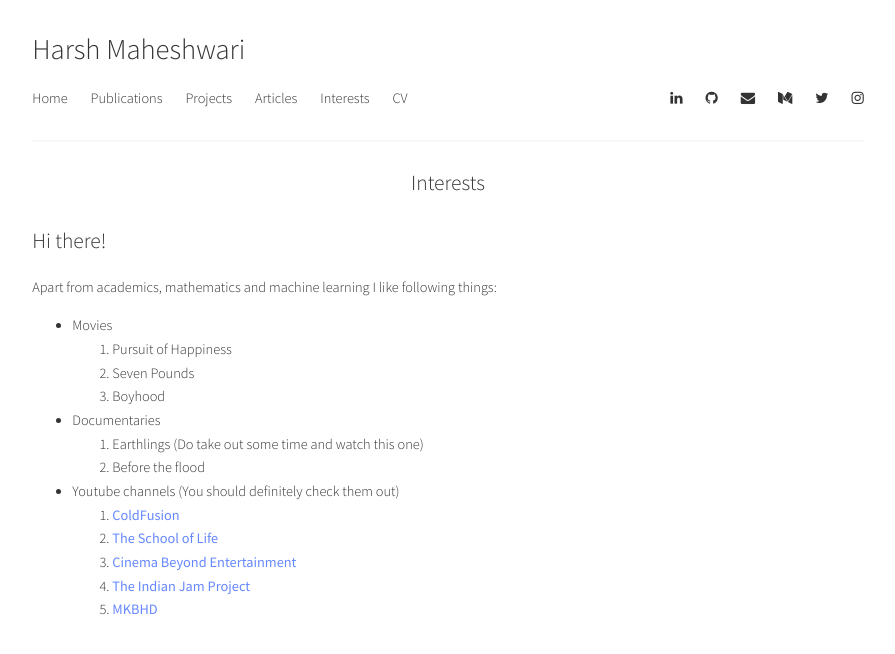
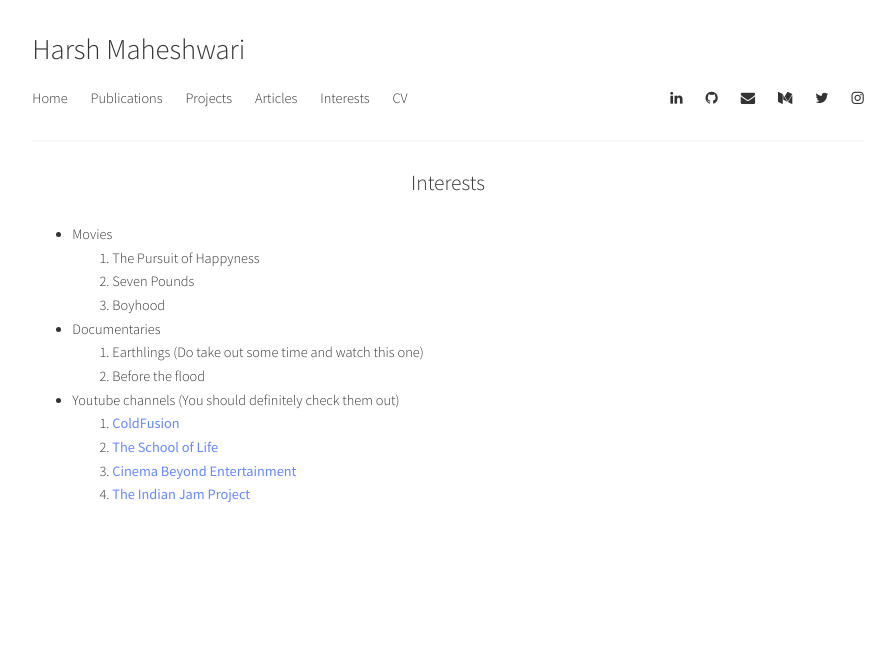
Before and after one commit to harshm121/portfolio-old, a Jekyll site: the page built from Interests/index.md, in a window 1280 px wide. Shown: the top 654 px of the page, without its empty margins (192-1087 px from the left). Built offline with Jekyll 4.4.1, drawn with Linux system fonts in a browser that asks for light colours; a style sheet for code colours, icons or effects is not loaded.

Commit message:
Update index.md

```diff
--- a/Interests/index.md
+++ b/Interests/index.md
@@ -13,12 +13,9 @@ title: "Interests"
 </script>
 </head>
 
-## Hi there!
-
-Apart from academics, mathematics and machine learning I like following things:
 
 - Movies
-	1. Pursuit of Happiness
+	1. The Pursuit of Happyness
 	2. Seven Pounds
 	3. Boyhood
 
@@ -31,4 +28,3 @@ Apart from academics, mathematics and machine learning I like following things:
 	2. [The School of Life](https://www.youtube.com/channel/UC7IcJI8PUf5Z3zKxnZvTBog)
 	3. [Cinema Beyond Entertainment](https://www.youtube.com/channel/UC9uNpqgB0PfH1-hHQrUWXyw)
 	4. [The Indian Jam Project](https://www.youtube.com/channel/UCbpLD76CnWWZ-JqZ9LjR2Mw)
-	5. [MKBHD](https://www.youtube.com/channel/UCBJycsmduvYEL83R_U4JriQ)
```
